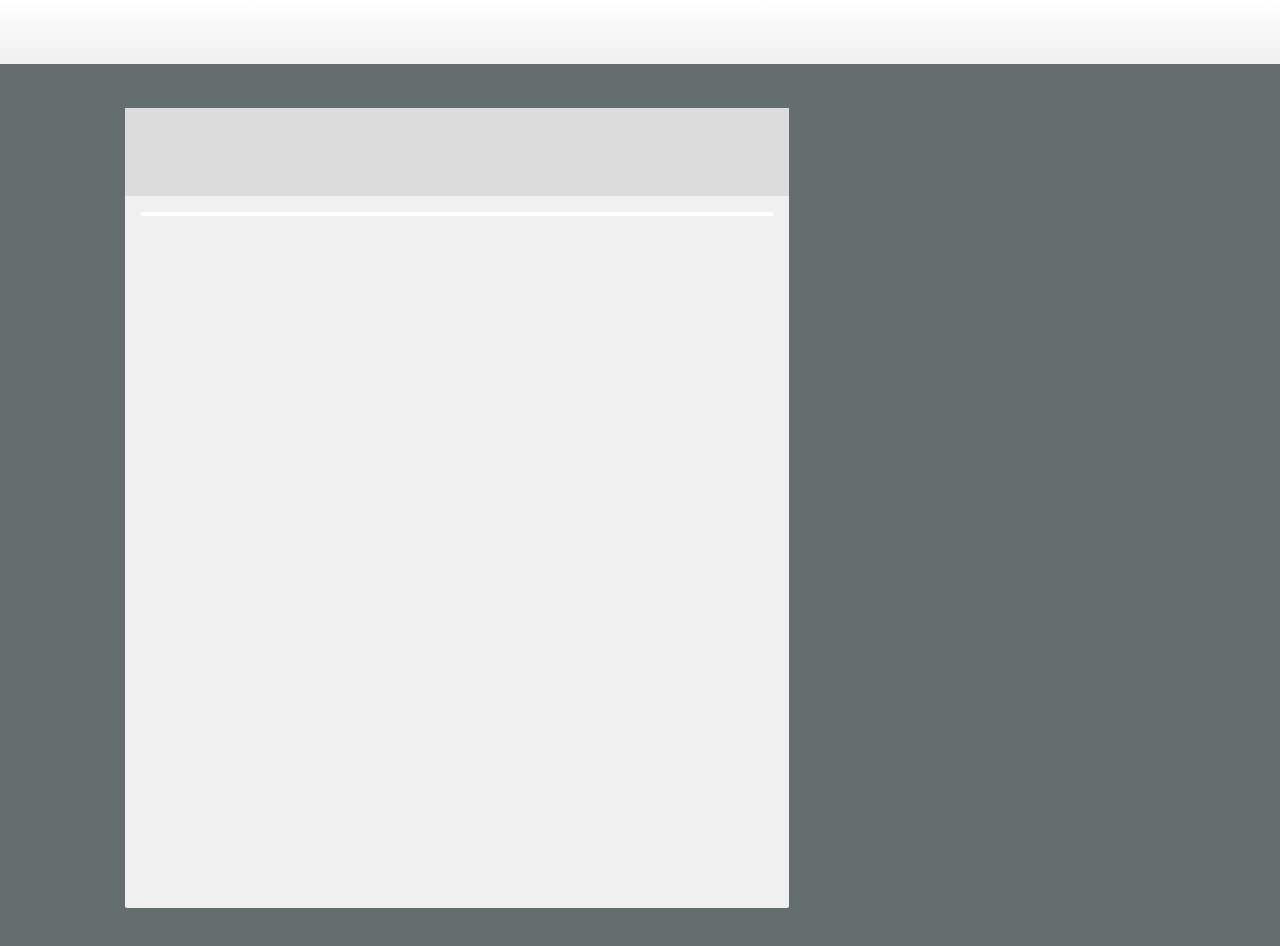
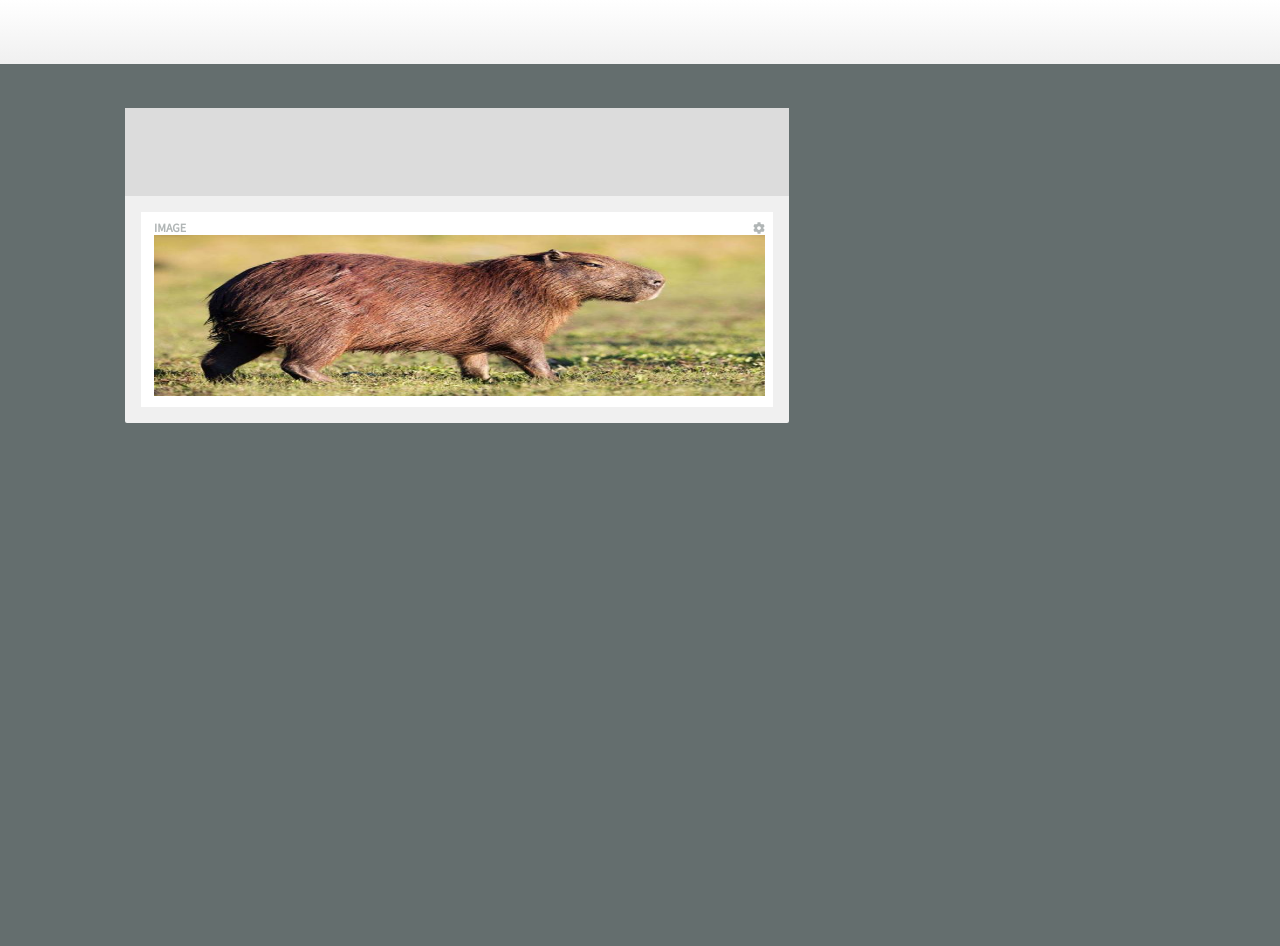
Before and after one commit to pedroAquino/MoreThanMetricsTest, a React (Create React App) app: page / in a window 1280 px wide. Shown: the top 946 px of the page. After the commit the page ends 800 px from the top, so only its background shows below. Built offline with nearby package versions, Linux system fonts and the light colour scheme.

Commit message:
card component

```diff
--- a/src/App/App.js
+++ b/src/App/App.js
@@ -9,7 +9,13 @@ const theme = {
     darkGray: '#646E6E',
     lightGray: '#F0F0F0',
     midleGray: '#DCDCDC',
+    white: '#fff',
     lightGradient: 'linear-gradient(180deg, #FFFFFF 0%, #F0F0F0 100%)'
+  },
+  fontSizes: {
+    large: 20,
+    medium: 16,
+    small: 12
   },
   headerHeight: 64
 };
--- a/src/Persona/Persona.js
+++ b/src/Persona/Persona.js
@@ -3,6 +3,8 @@ import * as React from 'react';
 import injectSheet from "react-jss";
 import PersonaHeader from './components/PersonaHeader';
 import PersonaColumn from './components/PersonaColumn';
+import Card from '../shared/components/Card';
+import Picture from '../shared/assets/capivara.jpg';
 
 type Props = {
   classes: any;
@@ -10,7 +12,7 @@ type Props = {
 
 const styles = theme => ({
     persona: {
-	    height: '100vh',
+	    //height: '100vh',
         width: 664,
         borderRadius: '0 0 2px 2px',
         backgroundColor: theme.colors.lightGray
@@ -26,7 +28,10 @@ function Persona(props: Props) {
      <div className={classes.persona}>
         <PersonaHeader />
         <div className={classes.personaContent}>
-            <PersonaColumn />
+            <PersonaColumn>
+                <Card height={176} kind="image" label="IMAGE" src={Picture}>
+                </Card>
+            </PersonaColumn>
             <PersonaColumn />
         </div>
     </div>
--- a/src/Persona/components/PersonaColumn.js
+++ b/src/Persona/components/PersonaColumn.js
@@ -3,15 +3,17 @@ import * as React from 'react';
 import injectSheet from "react-jss";
 
 type Props = {
-
+  children: any;
 };
 
 const styles = theme => ({
 });
 
 function PersonaColumn(props: Props) {
+const { children } = props;
   return (
     <div style={{border: '1px solid #fff'}}>
+        {children}
     </div>
   );
 };
--- /dev/null
+++ b/src/shared/components/Card.js
@@ -0,0 +1,71 @@
+// @flow
+import * as React from 'react';
+import injectSheet from "react-jss";
+import { FontAwesomeIcon } from '@fortawesome/react-fontawesome'
+
+type Props = {
+  classes: any;
+  label: string;
+  height: number;
+  children: any;
+  kind: 'image' | 'normal';
+  src: ?string;
+};
+
+const styles = theme => ({
+    card: {
+        background: theme.colors.white,
+        padding: '7px 6.96px 8px 12px'
+    },
+    cardHeader: {
+        fontSize: theme.fontSizes.small,
+	    color: '#B1B6B6',
+        fontWeight: 'bold',
+    },
+    left: {
+        float: 'left'
+    },
+    right: {
+        float: 'right'
+    },
+    cardContent: {
+        width: '100%',
+        marginTop: 8
+    }
+});
+
+function Card(props: Props) {
+  const {
+      classes,
+      label,
+      children,
+      height,
+      kind,
+      src
+    } = props;
+  return (
+    <div style={{ height: height }} className={classes.card}>
+        <div className={classes.cardHeader}>
+            <div className={classes.left}>
+                {label}
+            </div>
+            <div className={classes.right}>
+                <FontAwesomeIcon icon="cog" />
+            </div>
+        </div>
+        <div className={classes.cardContent}>
+            {
+                kind === 'image' ?
+                    <img style={{
+                        width: '100%',
+                        height: height - 15
+                    }}
+                    src={src}
+                    alt="imagem" /> : {children}
+            }
+        </div>
+    </div>
+  );
+};
+
+export default injectSheet(styles)(Card);
--- a/src/shared/config/fontAwesome.js
+++ b/src/shared/config/fontAwesome.js
@@ -1,8 +1,10 @@
 import { library } from '@fortawesome/fontawesome-svg-core';
-import { faSave } from '@fortawesome/free-solid-svg-icons';
+import { faSave, faCog } from '@fortawesome/free-solid-svg-icons';
 
 const configureFontAwesome = () => {
     library.add(faSave);
+    console.log('faCog', faCog);
+    library.add(faCog);
 };
 
 export default configureFontAwesome;
```
Also changed, not shown: src/shared/assets/capivara.jpg (added).
